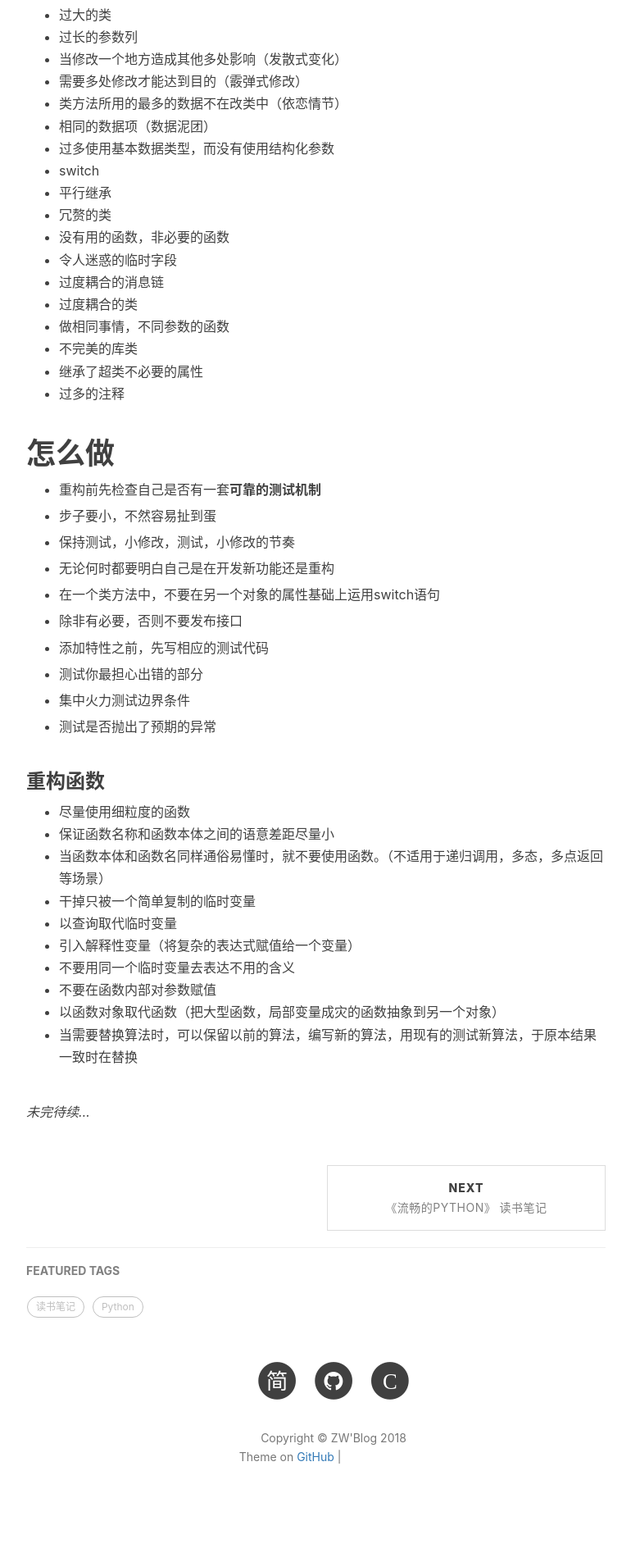
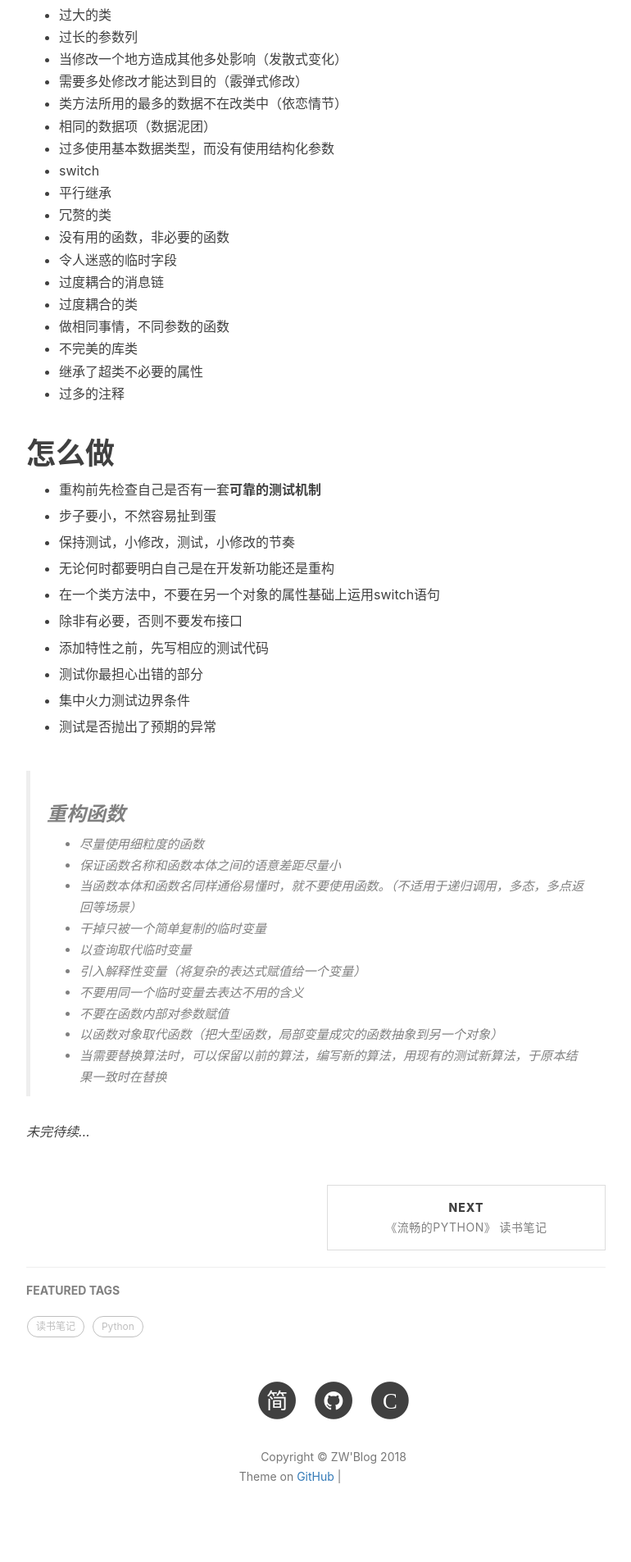
Before and after one commit to GitZW/gitzw.github.io, a Jekyll site: the page built from _posts/2018-11-16-《重构 改善既有代码的设计》读书笔记.md, in a window 1280 px wide. Shown: the part 1409-3314 px from the top of the page at 82% size, without its empty margins (233-1003 px from the left). Built offline with Jekyll 4.4.1, drawn with Linux system fonts in a browser that asks for light colours; nearby versions of some CDN libraries; comment, search, counter and statistics services are not loaded; before the commit the page ends 3290 px from its top, so only the background shows below that; grey boxes are pictures that could not be loaded.

```diff
--- a/_posts/2018-11-16-《重构 改善既有代码的设计》读书笔记.md
+++ b/_posts/2018-11-16-《重构 改善既有代码的设计》读书笔记.md
@@ -78,7 +78,7 @@ tags:
 
 * 测试是否抛出了预期的异常
 
-### 重构函数
+> ### 重构函数
 * 尽量使用细粒度的函数
 * 保证函数名称和函数本体之间的语意差距尽量小
 * 当函数本体和函数名同样通俗易懂时，就不要使用函数。（不适用于递归调用，多态，多点返回等场景）
```
